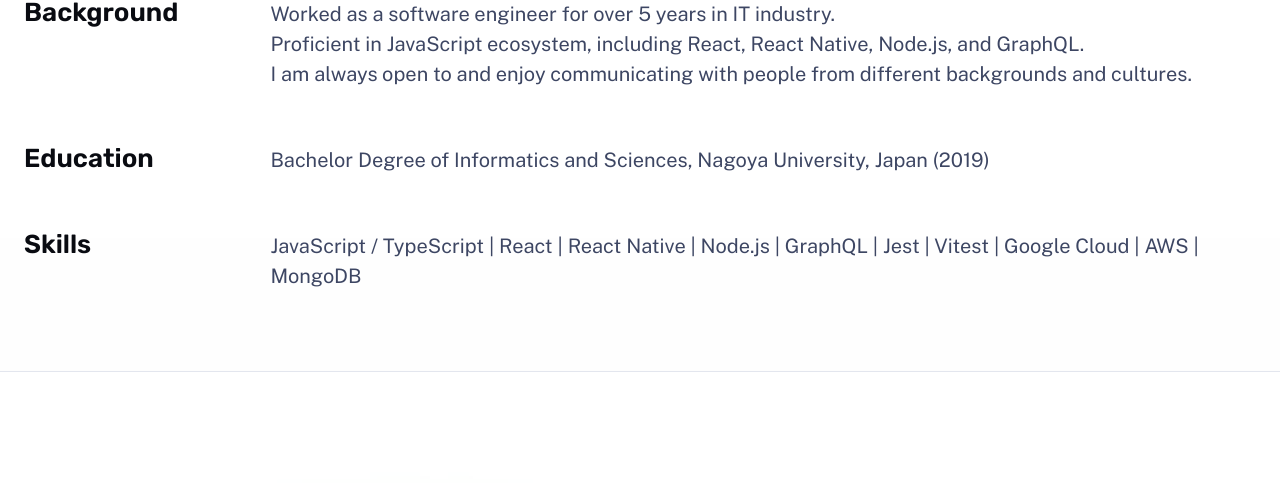
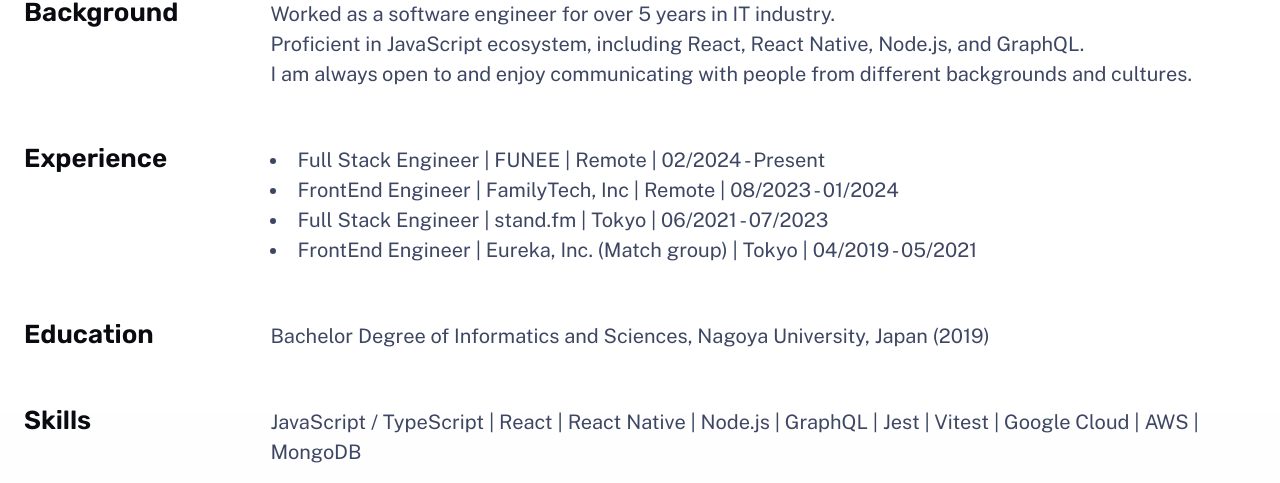
Before and after one commit to Spice-Z/portfolio-me, an Astro site: page /about in a window 1280 px wide. Shown: the part 1234-1717 px from the top of the page. Built offline with nearby package versions, Linux system fonts and the light colour scheme; Astro itself is replaced by a stand-in of ours.

Commit message:
add: job experience

```diff
--- a/src/pages/about.astro
+++ b/src/pages/about.astro
@@ -32,6 +32,15 @@
 					<p>
 						I am always open to and enjoy communicating with people from different backgrounds and cultures.
 					</p>
+				</div>
+			</section>
+			<section>
+				<h2 class="section-title">Experience</h2>
+				<div class="content">
+					<li>Full Stack Engineer | FUNEE | Remote | 02/2024 - Present</li>
+					<li>FrontEnd Engineer | FamilyTech, Inc | Remote | 08/2023 - 01/2024</li>
+					<li>Full Stack Engineer | stand.fm | Tokyo | 06/2021 - 07/2023</li>
+					<li>FrontEnd Engineer | Eureka, Inc. (Match group) | Tokyo | 04/2019 - 05/2021</li>
 				</div>
 			</section>
 			<section>
```
